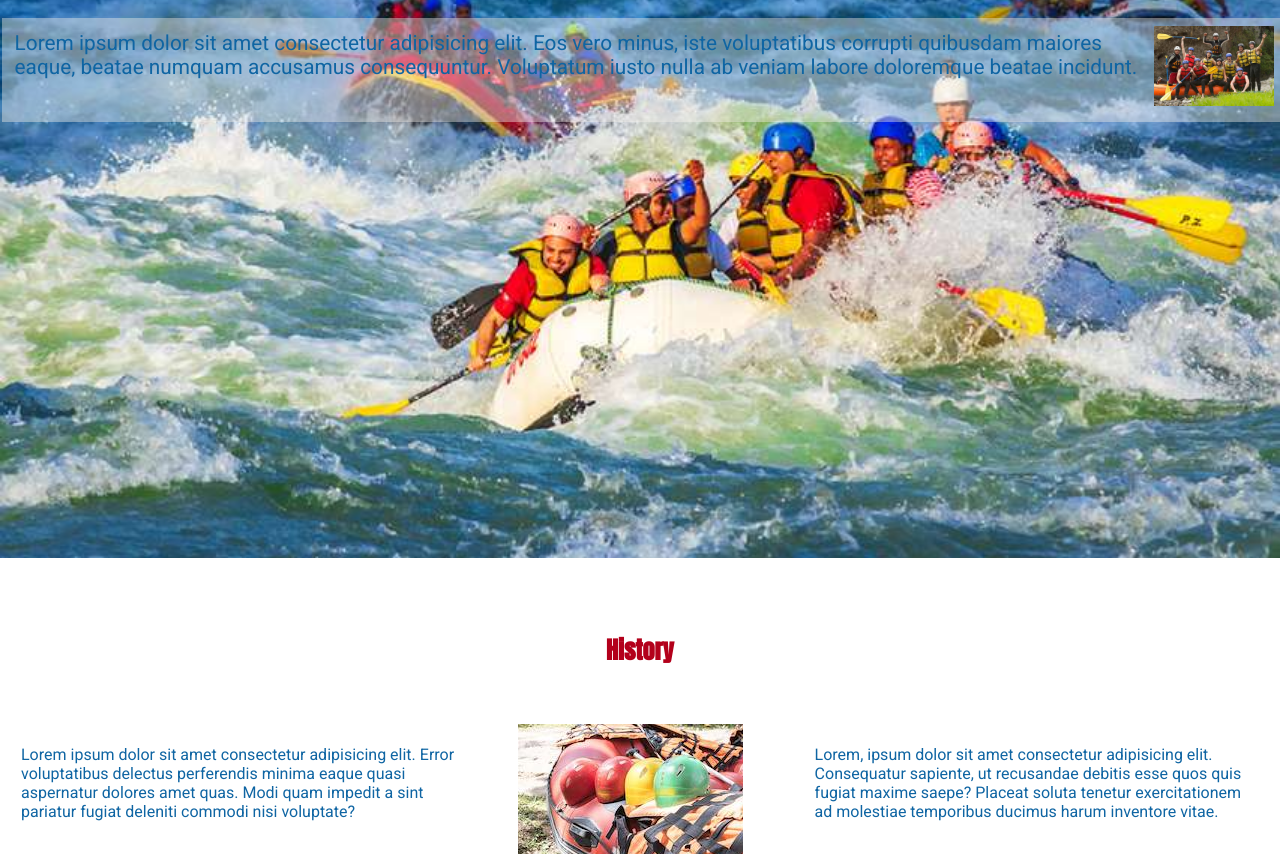
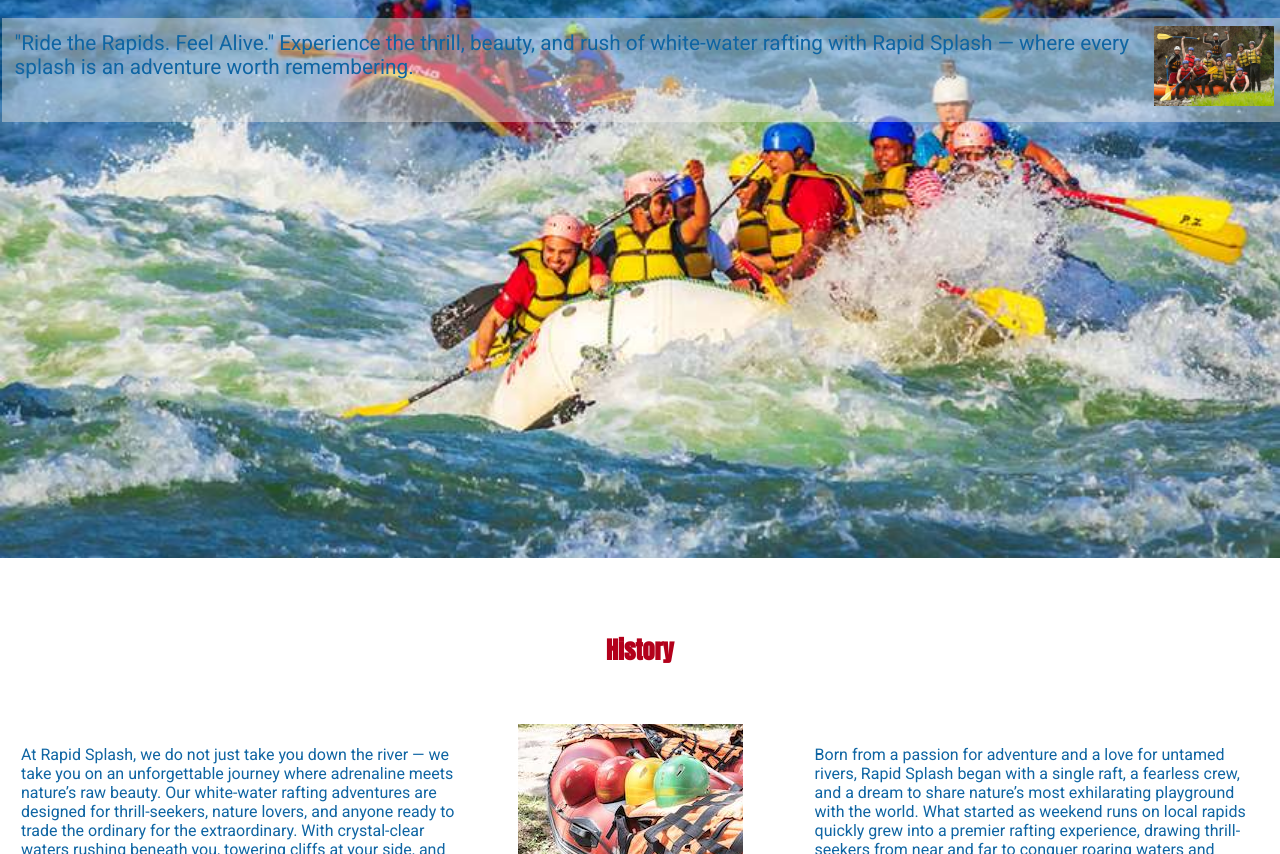
Before and after one commit to infoleye/wdd130, a plain HTML site: page wwr/about.html in a window 1280 px wide. Shown: the part 358-1212 px from the top of the page. Drawn offline with Linux system fonts and the light colour scheme.

Commit message:
image resizing content recreation for week4 about us page

```diff
--- a/wwr/about.html
+++ b/wwr/about.html
@@ -9,7 +9,8 @@
     <meta name="author" content="Babatunde John Ogunleye">
     <link rel="preconnect" href="https://fonts.googleapis.com">
     <link rel="preconnect" href="https://fonts.gstatic.com" crossorigin>
-    <link href="https://fonts.googleapis.com/css2?family=Anton&family=Roboto:ital,wght@0,400;1,700&display=swap" rel="stylesheet">
+    <link href="https://fonts.googleapis.com/css2?family=Anton&family=Roboto:ital,wght@0,400;1,700&display=swap"
+        rel="stylesheet">
 
     <link rel="stylesheet" href="styles/rafting.css">
 </head>
@@ -31,21 +32,30 @@
             <h1>The Rapid Splash</h1>
             <article>
                 <img src="images/happyclient.jpg" alt="Happy client">
-                <p>Lorem ipsum dolor sit amet consectetur adipisicing elit. Eos vero minus, iste voluptatibus corrupti
-                    quibusdam maiores eaque,
-                    beatae numquam accusamus consequuntur. Voluptatum iusto nulla ab veniam labore doloremque beatae
-                    incidunt.</p>
+                <p>"Ride the Rapids. Feel Alive."
+                    Experience the thrill, beauty, and rush of white-water rafting with Rapid Splash — where
+                    every splash is an adventure worth remembering.</p>
             </article>
         </div>
         <section class="history">
             <h2>History</h2>
-            <p>Lorem ipsum dolor sit amet consectetur adipisicing elit. Error voluptatibus delectus perferendis minima
-                eaque quasi aspernatur dolores amet quas.
-                Modi quam impedit a sint pariatur fugiat deleniti commodi nisi voluptate?</p>
+            <p>At Rapid Splash, we do not just take you down the river — we take you on an unforgettable journey where
+                adrenaline meets nature’s raw beauty. Our white-water rafting adventures are designed for
+                thrill-seekers, nature lovers, and anyone ready to trade the ordinary for the extraordinary. With
+                crystal-clear waters rushing beneath you, towering cliffs at your side, and the roar of the rapids in
+                your ears, every trip becomes more than a ride — it is a story you will tell for a lifetime.
+
+                Backed by certified guides, top-tier safety gear, and a passion for creating moments that spark joy and
+                connection, we ensure every adventure is as safe as it is exhilarating. Whether you are paddling through
+                heart-pounding rapids or drifting through calm, scenic stretches, you wll experience the perfect blend
+                of
+                excitement, teamwork, and breathtaking views.</p>
             <img src="images/rafting22_600.jpg" alt="Rafting boat">
-            <p>Lorem, ipsum dolor sit amet consectetur adipisicing elit. Consequatur sapiente, ut recusandae debitis
-                esse quos quis fugiat maxime saepe? Placeat soluta tenetur exercitationem ad molestiae temporibus
-                ducimus harum inventore vitae.</p>
+            <p>Born from a passion for adventure and a love for untamed rivers, Rapid Splash began with a single
+                raft, a fearless crew, and a dream to share nature’s most exhilarating playground with the world. What
+                started as weekend runs on local rapids quickly grew into a premier rafting experience, drawing
+                thrill-seekers from near and far to conquer roaring waters and create unforgettable memories together.
+            </p>
         </section>
         <section class="adventures">
             <h2>Adventure Awaits You!</h2>
```
Also changed, not shown: wwr/images/waterrafting1.jpg, wwr/images/waterrafting2.jpg, wwr/images/waterrafting3.jpg.
